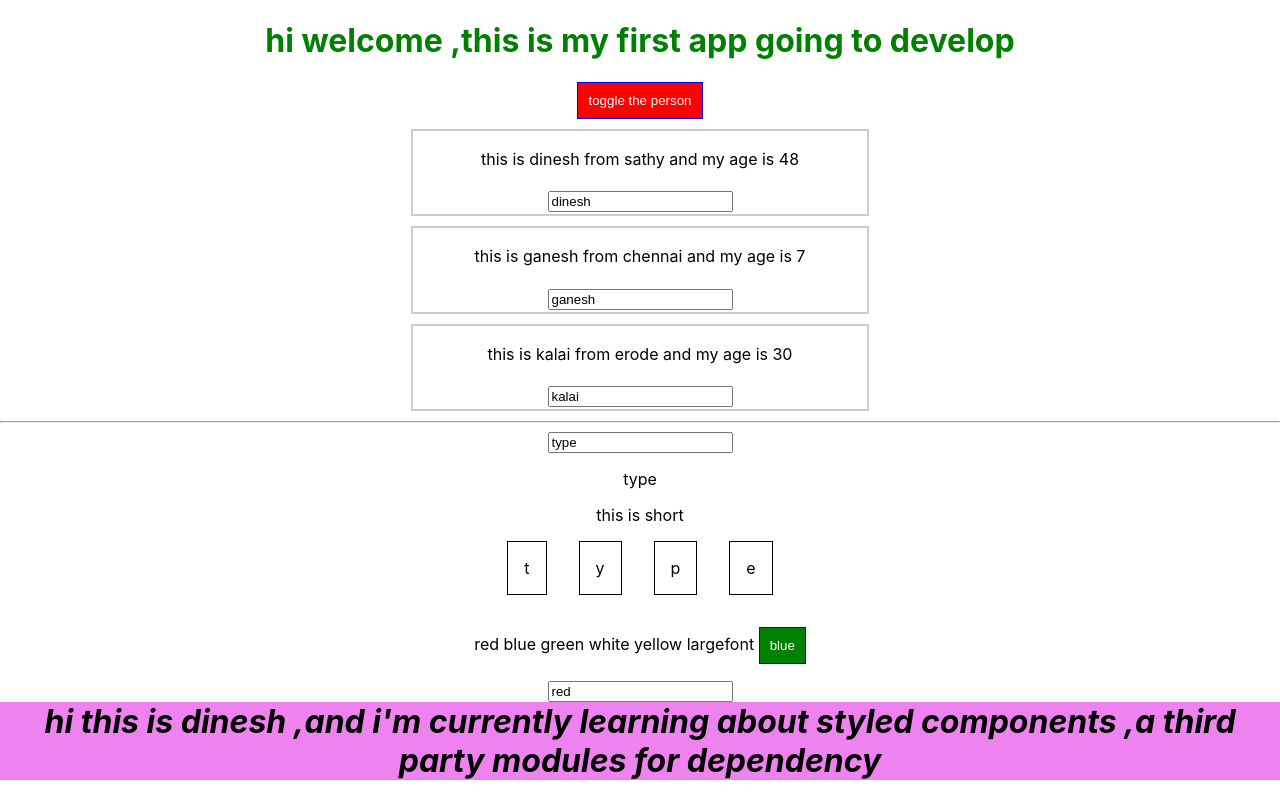
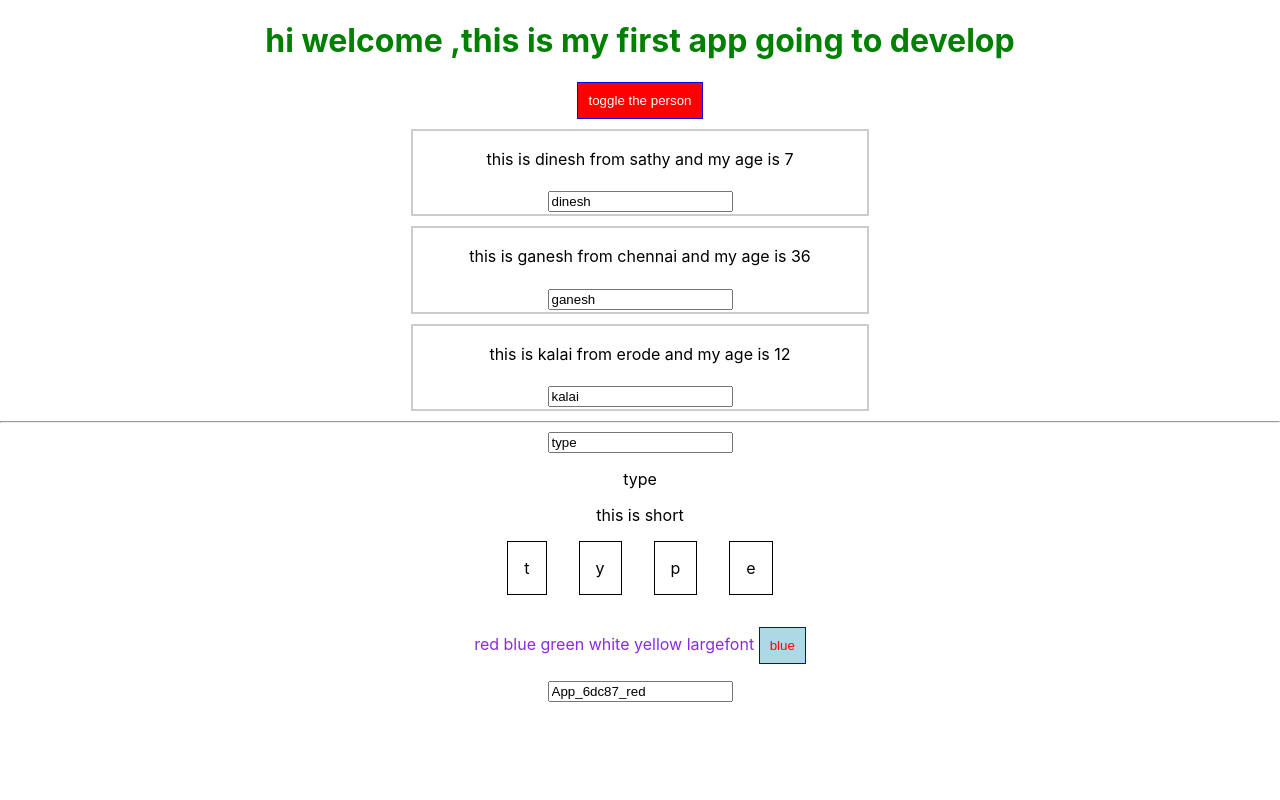
Before and after one commit to dinesh17e307/myfirstreact, a React app: page / in a window 1280 px wide. Built offline with nearby package versions, Linux system fonts and the light colour scheme.

Commit message:
spliting components & life cycle of creation constructor

```diff
--- a/src/App.js
+++ b/src/App.js
@@ -8,6 +8,8 @@ import Char from "./Components/Char";
 import ColorChange from "./Components/ColorChange";
 import StyledComponents from "./Components/StyledComponents";
 import Webcamera from "./Components/Webcamera";
+import Persons from "./Components/Persons";
+import Render from "./Components/Render";
 // const Stylebutton = styled.button`
 //   background-color: ${(props) => (props.alt ? "red" : "green")};
 //   padding: 10px;
@@ -21,6 +23,10 @@ import Webcamera from "./Components/Webcamera";
 //   }
 // `;
 class App extends React.Component {
+  constructor(props) {
+    super(props);
+    console.log("[App.js constructor");
+  }
   state = {
     person: [
       { id: "1", nam: "dinesh", place: "sathy" },
@@ -33,6 +39,19 @@ class App extends React.Component {
     isshown: true,
     userinput: "type",
   };
+  static getDerivedStateFromProps(props, state) {
+    console.log("[App.js]", props);
+    return state;
+  }
+  // componentWillMount() {
+  //   console.log("[APp.js] components will mount");
+  // }
+  // componentDidUpdate() {
+  //   console.log("[App.js] component did update");
+  // }
+  componentDidMount() {
+    console.log("[App.js]  component did mount");
+  }
   onchangeforpersonHandler = (e, id) => {
     const personindex = this.state.person.findIndex((p) => {
       return p.id === id;
@@ -84,6 +103,7 @@ class App extends React.Component {
     });
   };
   render() {
+    console.log("[App.js] render ");
     // const style = {
     //   backgroundColor: " green",
     //   padding: "10px",
@@ -106,46 +126,22 @@ class App extends React.Component {
       );
     });
     let persons = null;
-    let btnclass = "";
     if (this.state.isshown) {
       persons = (
-        <div>
-          {this.state.person.map((e, indx) => {
-            return (
-              <Person
-                click={() => this.deleteHandler(indx)}
-                key={e.id}
-                names={e.nam}
-                place={e.place}
-                changed={(event) => this.onchangeforpersonHandler(event, e.id)}
-              />
-            );
-          })}
-        </div>
+        <Persons
+          person={this.state.person}
+          clicked={this.deleteHandler}
+          changed={this.onchangeforpersonHandler}
+        />
       );
-      btnclass = classes.Red;
-      // style.backgroundColor = "red";
-      // style[":hover"] = {
-      //   backgroundColor: "maroon",
-      //   color: "yellow",
-      // };
     }
-    const assignclasses = [];
-    if (this.state.person.length >= 2) {
-      assignclasses.push(classes.green);
-    }
-    if (this.state.person.length <= 1) {
-      assignclasses.push(classes.red);
-    }
-    console.log(assignclasses);
     return (
       <div className={classes.App}>
-        <h1 className={assignclasses.join(" ")}>
-          hi welcome ,this is my first app going to develop
-        </h1>
-        <button className={btnclass} onClick={this.toggleHandler}>
-          toggle the person
-        </button>
+        <Render
+          show={this.state.isshown}
+          person={this.state.person}
+          clicked={this.toggleHandler}
+        />
         {persons}
         <hr />
         <input
@@ -158,12 +154,11 @@ class App extends React.Component {
         {word}
         {/* <Dynamicchange changed={this.onchangeHandler} val={this.state} /> */}
         <ColorChange />
-        <StyledComponents />
+        {/* <StyledComponents /> */}
         {/* <Webcamera /> */}
       </div>
       //React.createElement('div',{className:App},React.createElement('h1',null,'this is how our normal html gets compiled'));
     );
   }
 }
-
 export default App;
--- a/src/App.module.css
+++ b/src/App.module.css
@@ -27,18 +27,18 @@
   display:grid;
 }
 .App button{
-  background-color: green;
+  background-color:lightblue;
   padding: 10px;
   border: 1px solid blue;
-  color: white;
+  color:red;
   text-align: center;
 }
 .App button:hover {
     background-color:maroon;
-    color: yellow;
+    color:yellow;
   }
   .App button.Red{
-    background-color: red;
+    background-color:aqua;
   }
   .App button.Red:hover{
     background-color: saddlebrown;
--- a/src/Components/ColorChange.js
+++ b/src/Components/ColorChange.js
@@ -1,8 +1,8 @@
 import React from "react";
-import "../App.module.css";
+import clasess from "../App.module.css";
 class ColorChange extends React.Component {
   state = {
-    cls: "red",
+    cls: clasess.red,
   };
   stylish = (e) => {
     this.setState({
@@ -20,7 +20,7 @@ class ColorChange extends React.Component {
       <div>
         <p className={cls.join(" ")}>
           red blue green white yellow largefont{" "}
-          <button onClick={() => this.stylishbut("blue")}>blue</button>
+          <button onClick={() => this.stylishbut("clasess.blue")}>blue</button>
         </p>
         <input type="text" onChange={this.stylish} value={this.state.cls} />
       </div>
--- a/src/Components/Person.js
+++ b/src/Components/Person.js
@@ -14,16 +14,23 @@ const Styleperson = styled.div`
     width: 450px;
   }
 `;
-const person = (props) => {
+class Person extends React.Component {
+  render() {
+    console.log("[person.js] render ");
     return (
       <Styleperson>
-      <p onClick={() => props.click()}>
-        this is {props.names} from {props.place} and my age is{" "}
+        <p onClick={() => this.props.click()}>
+          this is {this.props.names} from {this.props.place} and my age is{" "}
           {Math.floor(Math.random() * 50)}{" "}
         </p>
-      <h1>{props.children}</h1>
-      <input type="text" onChange={props.changed} value={props.names} />
+        <h1>{this.props.children}</h1>
+        <input
+          type="text"
+          onChange={this.props.changed}
+          value={this.props.names}
+        />
       </Styleperson>
     );
-};
-export default person;
+  }
+}
+export default Person;
--- /dev/null
+++ b/src/Components/Persons.js
@@ -0,0 +1,22 @@
+import React from "react";
+
+import Person from "./Person";
+
+class Persons extends React.Component {
+  render() {
+    console.log("[persons.js] render ");
+    return this.props.person.map((e, indx) => {
+      return (
+        <Person
+          click={() => this.props.clicked(indx)}
+          key={e.id}
+          names={e.nam}
+          place={e.place}
+          changed={(event) => this.props.changed(event, e.id)}
+        />
+      );
+    });
+  }
+}
+
+export default Persons;
--- /dev/null
+++ b/src/Components/Render.js
@@ -0,0 +1,27 @@
+import React from "react";
+import classes from "./Render.module.css";
+function Render(props) {
+  const assignclasses = [];
+  let btnclass = "";
+  if (props.show) {
+    btnclass = classes.Red;
+  }
+  if (props.person.length >= 2) {
+    assignclasses.push(classes.green);
+  }
+  if (props.person.length <= 1) {
+    assignclasses.push(classes.red);
+  }
+  return (
+    <div className={classes.Render}>
+      <h1 className={assignclasses.join(" ")}>
+        hi welcome ,this is my first app going to develop
+      </h1>
+      <button className={btnclass} onClick={props.clicked}>
+        toggle the person
+      </button>
+    </div>
+  );
+}
+
+export default Render;
--- /dev/null
+++ b/src/Components/Render.module.css
@@ -0,0 +1,42 @@
+.green{
+    color: green;
+  }
+  .bold{
+    font-weight: bold;
+  }
+  .red{
+    color: blueviolet;
+  }
+  .blue{
+    background-color: brown;
+    color: aliceblue;
+    font-size: large;
+    font-family: 'Courier New', Courier, monospace;
+    border: 1px solid green;
+  }
+  .largefont{
+    font-size: 100px;
+  }
+  .yellow{
+    color: yellowgreen;
+  }
+  .display{
+    display:grid;
+  }
+  .Render button{
+    background-color: green;
+    padding: 10px;
+    border: 1px solid blue;
+    color: white;
+    text-align: center;
+  }
+  .Render button:hover {
+      background-color:maroon;
+      color: yellow;
+    }
+    .Render button.Red{
+      background-color: red;
+    }
+    .Render button.Red:hover{
+      background-color: saddlebrown;
+    }
--- a/src/index.js
+++ b/src/index.js
@@ -1,14 +1,14 @@
-import React from 'react';
-import ReactDOM from 'react-dom';
-import './index.css';
-import App from './App';
-import reportWebVitals from './reportWebVitals';
+import React from "react";
+import ReactDOM from "react-dom";
+import "./index.css";
+import App from "./App";
+import reportWebVitals from "./reportWebVitals";
 
 ReactDOM.render(
   <React.StrictMode>
-    <App />
+    <App title={"person details"} />
   </React.StrictMode>,
-  document.getElementById('root')
+  document.getElementById("root")
 );
 
 // If you want to start measuring performance in your app, pass a function
```
Lines whose indentation alone changed are shown as unchanged.
